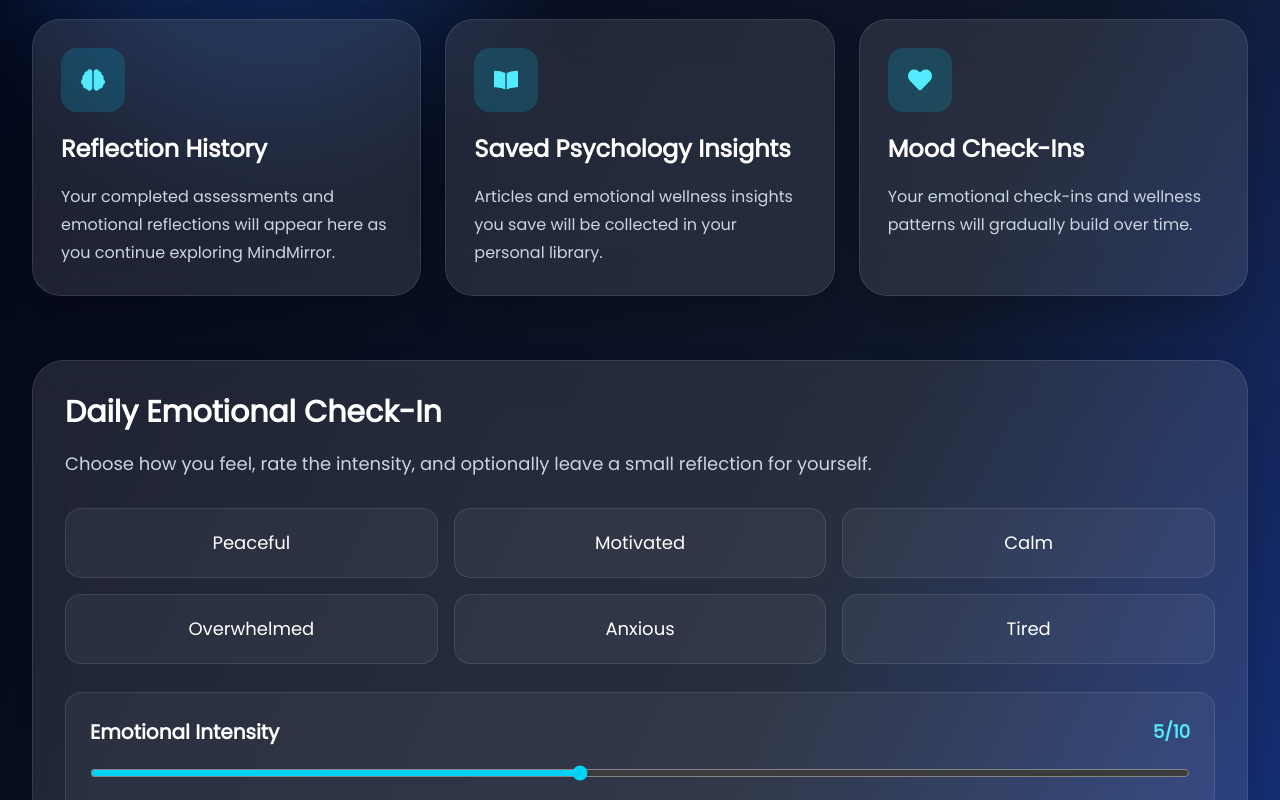
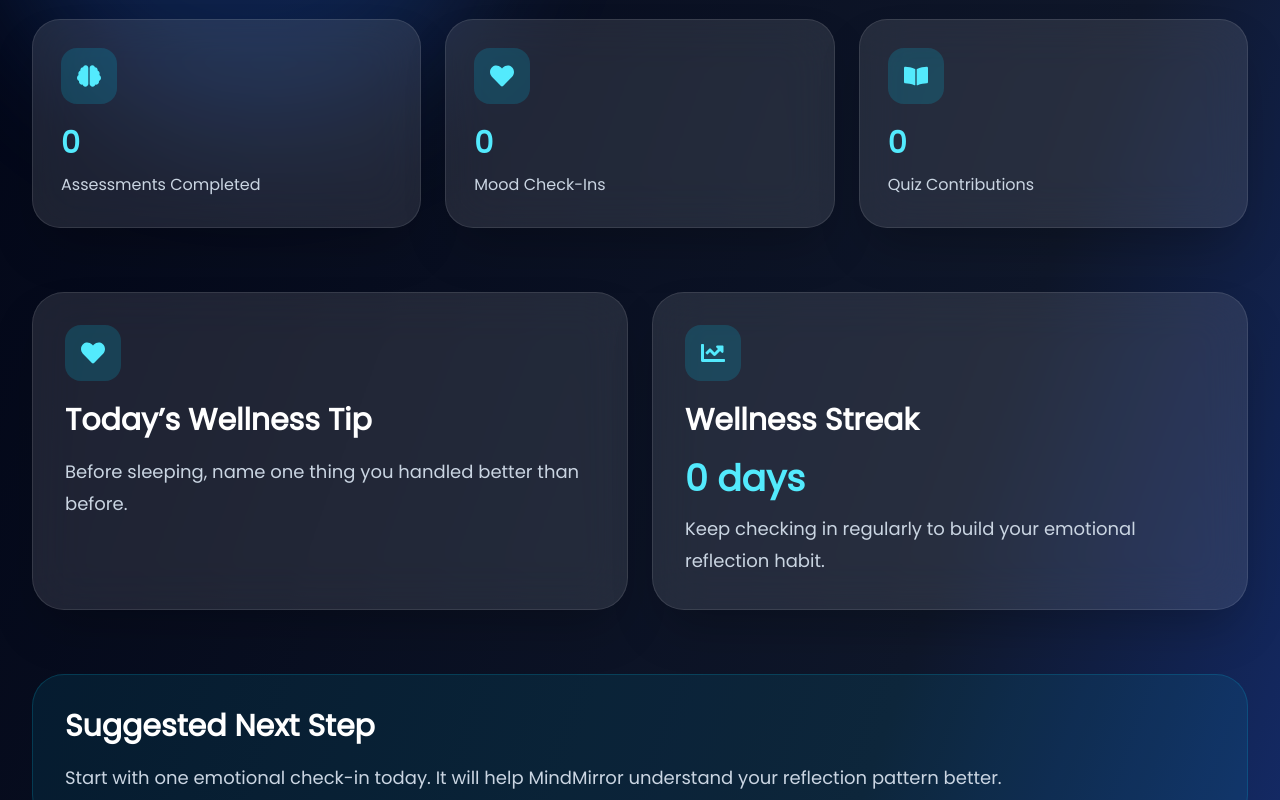
Before and after one commit to hansini2410/mind-mirror, a React (Vite) app in the folder client/: page /dashboard in a window 1280 px wide. Shown: the part 380-1180 px from the top of the page. Built offline with nearby package versions, Linux system fonts and the light colour scheme; no server answers; sample sign-in values are in the browser's storage.

Commit message:
Improve dashboard with wellness insights

```diff
--- a/client/src/pages/Dashboard.jsx
+++ b/client/src/pages/Dashboard.jsx
@@ -24,48 +24,34 @@ function Dashboard() {
   const navigate = useNavigate();
 
   const userData = JSON.parse(
-    localStorage.getItem("mindmirrorUser") ||
-      "null"
+    localStorage.getItem("mindmirrorUser") || "null"
   );
 
-  const userName =
-    userData?.user?.name || "User";
+  const userName = userData?.user?.name || "User";
 
-  const [results, setResults] =
+  const [results, setResults] = useState([]);
+
+  const [moodHistory, setMoodHistory] = useState([]);
+
+  const [myContributions, setMyContributions] = useState([]);
+
+  const [myBlogContributions, setMyBlogContributions] =
     useState([]);
 
-  const [moodHistory, setMoodHistory] =
-    useState([]);
+  const [selectedMood, setSelectedMood] = useState("");
 
-  const [myContributions, setMyContributions] =
-    useState([]);
+  const [intensity, setIntensity] = useState(5);
 
-  const [
-    myBlogContributions,
-    setMyBlogContributions,
-  ] = useState([]);
+  const [note, setNote] = useState("");
 
-  const [selectedMood, setSelectedMood] =
-    useState("");
+  const [moodLoading, setMoodLoading] = useState(false);
 
-  const [intensity, setIntensity] =
-    useState(5);
-
-  const [note, setNote] =
-    useState("");
-
-  const [moodLoading, setMoodLoading] =
-    useState(false);
-
-  const [moodMessage, setMoodMessage] =
-    useState("");
+  const [moodMessage, setMoodMessage] = useState("");
 
   useEffect(() => {
     window.scrollTo(0, 0);
 
-    const user = localStorage.getItem(
-      "mindmirrorUser"
-    );
+    const user = localStorage.getItem("mindmirrorUser");
 
     if (!user) {
       navigate("/login");
@@ -150,10 +136,7 @@ function Dashboard() {
         getAuthHeaders()
       );
 
-      setMoodHistory([
-        response.data,
-        ...moodHistory,
-      ]);
+      setMoodHistory([response.data, ...moodHistory]);
 
       setMoodMessage(
         "Your emotional check-in has been saved."
@@ -186,11 +169,9 @@ function Dashboard() {
       };
     }
 
-    const totalIntensity =
-      moodHistory.reduce(
+    const totalIntensity = moodHistory.reduce(
       (total, item) =>
-          total +
-          Number(item.intensity || 0),
+        total + Number(item.intensity || 0),
       0
     );
 
@@ -205,10 +186,8 @@ function Dashboard() {
         (moodCounts[item.mood] || 0) + 1;
     });
 
-    const mostFrequentMood =
-      Object.keys(moodCounts).sort(
-        (a, b) =>
-          moodCounts[b] - moodCounts[a]
+    const mostFrequentMood = Object.keys(moodCounts).sort(
+      (a, b) => moodCounts[b] - moodCounts[a]
     )[0];
 
     let insight =
@@ -245,7 +224,110 @@ function Dashboard() {
     return "bg-yellow-500/10 border-yellow-400/30 text-yellow-300";
   };
 
+  const getMoodEmoji = (mood) => {
+    const moodEmojis = {
+      Peaceful: "🕊️",
+      Motivated: "⚡",
+      Calm: "🌿",
+      Overwhelmed: "🌧️",
+      Anxious: "💭",
+      Tired: "🌙",
+    };
+
+    return moodEmojis[mood] || "💙";
+  };
+
+  const getWellnessTip = () => {
+    const tips = [
+      "Pause for one minute today and notice your breathing without judging it.",
+      "Write down one thing that felt heavy and one thing that felt peaceful today.",
+      "Take a short break from screens and let your mind reset.",
+      "Drink water, stretch gently, and give your body a small moment of care.",
+      "Talk to yourself the way you would comfort a close friend.",
+      "Choose one small task today instead of trying to fix everything at once.",
+      "Before sleeping, name one thing you handled better than before.",
+    ];
+
+    const dayIndex = new Date().getDay();
+
+    return tips[dayIndex];
+  };
+
+  const getWellnessStreak = () => {
+    if (moodHistory.length === 0) {
+      return 0;
+    }
+
+    const uniqueDates = [
+      ...new Set(
+        moodHistory.map((item) =>
+          new Date(item.createdAt).toDateString()
+        )
+      ),
+    ];
+
+    let streak = 0;
+
+    const today = new Date();
+
+    for (let i = 0; i < 30; i++) {
+      const checkDate = new Date(today);
+
+      checkDate.setDate(today.getDate() - i);
+
+      const hasEntry = uniqueDates.includes(
+        checkDate.toDateString()
+      );
+
+      if (hasEntry) {
+        streak += 1;
+      } else if (i === 0) {
+        continue;
+      } else {
+        break;
+      }
+    }
+
+    return streak;
+  };
+
+  const getSuggestedNextStep = () => {
+    if (moodHistory.length === 0 && results.length === 0) {
+      return "Start with one emotional check-in today. It will help MindMirror understand your reflection pattern better.";
+    }
+
+    if (moodHistory.length > 0 && results.length === 0) {
+      return "You have started tracking your mood. Try completing one assessment next to get a deeper reflection.";
+    }
+
+    if (results.length > 0 && moodHistory.length === 0) {
+      return "You have completed an assessment. Add a mood check-in today to track your emotional pattern over time.";
+    }
+
+    return "You are building a good reflection habit. Continue with regular mood check-ins and assessments.";
+  };
+
   const moodSummary = getMoodSummary();
+
+  const wellnessStreak = getWellnessStreak();
+
+  const progressItems = [
+    {
+      label: "Assessments Completed",
+      value: results.length,
+      icon: <FaBrain />,
+    },
+    {
+      label: "Mood Check-Ins",
+      value: moodHistory.length,
+      icon: <FaHeart />,
+    },
+    {
+      label: "Quiz Contributions",
+      value: myContributions.length,
+      icon: <FaBookOpen />,
+    },
+  ];
 
   const sections = [
     {
@@ -289,8 +371,7 @@ function Dashboard() {
     <div
       className="min-h-screen text-white relative overflow-hidden"
       style={{
-        fontFamily:
-          "Poppins, sans-serif",
+        fontFamily: "Poppins, sans-serif",
 
         background:
           "linear-gradient(to bottom right, #020617, #0f172a, #1d4ed8)",
@@ -328,13 +409,81 @@ function Dashboard() {
           </h1>
 
           <p className="text-slate-300 text-base sm:text-lg md:text-xl leading-8 md:leading-9 max-w-4xl">
-            Your personal emotional wellness
-            space will evolve naturally as
-            you explore assessments,
-            reflections, and psychology
-            insights over time.
+            Your personal emotional wellness space will evolve
+            naturally as you explore assessments, reflections,
+            and psychology insights over time.
           </p>
         </motion.div>
+
+        <div className="grid md:grid-cols-3 gap-5 md:gap-6 mb-14 md:mb-16">
+          {progressItems.map((item, index) => (
+            <motion.div
+              key={index}
+              whileHover={{
+                y: -5,
+              }}
+              className="bg-white/10 border border-white/10 backdrop-blur-xl rounded-[28px] p-6 md:p-7 shadow-2xl"
+            >
+              <div className="bg-cyan-500/20 w-14 h-14 rounded-2xl flex items-center justify-center text-2xl text-cyan-300 mb-5">
+                {item.icon}
+              </div>
+
+              <h2 className="text-3xl font-bold text-cyan-300 mb-2">
+                {item.value}
+              </h2>
+
+              <p className="text-slate-300 text-base leading-7">
+                {item.label}
+              </p>
+            </motion.div>
+          ))}
+        </div>
+
+        <div className="grid md:grid-cols-2 gap-6 mb-14 md:mb-16">
+          <div className="bg-white/10 border border-white/10 backdrop-blur-xl rounded-[32px] p-6 md:p-8 shadow-2xl">
+            <div className="bg-cyan-500/20 w-14 h-14 rounded-2xl flex items-center justify-center text-2xl text-cyan-300 mb-5">
+              <FaHeart />
+            </div>
+
+            <h2 className="text-3xl md:text-4xl font-bold mb-4">
+              Today’s Wellness Tip
+            </h2>
+
+            <p className="text-slate-300 text-base md:text-lg leading-8">
+              {getWellnessTip()}
+            </p>
+          </div>
+
+          <div className="bg-white/10 border border-white/10 backdrop-blur-xl rounded-[32px] p-6 md:p-8 shadow-2xl">
+            <div className="bg-cyan-500/20 w-14 h-14 rounded-2xl flex items-center justify-center text-2xl text-cyan-300 mb-5">
+              <FaChartLine />
+            </div>
+
+            <h2 className="text-3xl md:text-4xl font-bold mb-4">
+              Wellness Streak
+            </h2>
+
+            <p className="text-cyan-300 text-4xl font-bold mb-3">
+              {wellnessStreak}{" "}
+              {wellnessStreak === 1 ? "day" : "days"}
+            </p>
+
+            <p className="text-slate-300 text-base md:text-lg leading-8">
+              Keep checking in regularly to build your emotional
+              reflection habit.
+            </p>
+          </div>
+        </div>
+
+        <div className="bg-cyan-500/10 border border-cyan-500/20 rounded-[32px] p-6 md:p-8 mb-14 md:mb-16">
+          <h2 className="text-3xl md:text-4xl font-bold mb-4">
+            Suggested Next Step
+          </h2>
+
+          <p className="text-slate-300 text-base md:text-lg leading-8">
+            {getSuggestedNextStep()}
+          </p>
+        </div>
 
         <div className="grid md:grid-cols-3 gap-5 md:gap-6 mb-14 md:mb-16">
           {sections.map((section, index) => (
@@ -367,9 +516,8 @@ function Dashboard() {
             </h2>
 
             <p className="text-slate-300 text-base md:text-lg leading-8 mb-7">
-              Choose how you feel, rate the
-              intensity, and optionally leave
-              a small reflection for yourself.
+              Choose how you feel, rate the intensity, and
+              optionally leave a small reflection for yourself.
             </p>
 
             <div className="grid sm:grid-cols-2 md:grid-cols-3 gap-4 mb-7">
@@ -392,6 +540,9 @@ function Dashboard() {
                       : "bg-white/5 border-white/10 hover:bg-cyan-500/10"
                   }`}
                 >
+                  <span className="mr-2">
+                    {getMoodEmoji(mood)}
+                  </span>
                   {mood}
                 </motion.button>
               ))}
@@ -422,9 +573,7 @@ function Dashboard() {
 
             <textarea
               value={note}
-              onChange={(e) =>
-                setNote(e.target.value)
-              }
+              onChange={(e) => setNote(e.target.value)}
               placeholder="Optional reflection note..."
               className="w-full min-h-[110px] bg-white/5 border border-white/10 rounded-2xl p-5 text-base text-white placeholder:text-slate-400 outline-none focus:border-cyan-400 transition mb-6"
             ></textarea>
@@ -500,6 +649,9 @@ function Dashboard() {
                     </h3>
 
                     <p className="text-cyan-300 text-3xl font-bold break-words">
+                      {getMoodEmoji(
+                        moodSummary.mostFrequentMood
+                      )}{" "}
                       {moodSummary.mostFrequentMood}
                     </p>
                   </motion.div>
@@ -546,9 +698,8 @@ function Dashboard() {
           {myContributions.length === 0 ? (
             <div className="bg-white/10 border border-white/10 backdrop-blur-xl rounded-[32px] p-6 md:p-8">
               <p className="text-slate-300 text-base md:text-lg leading-8">
-                Quizzes you contribute to
-                MindMirror will appear here
-                with their review status.
+                Quizzes you contribute to MindMirror will appear
+                here with their review status.
               </p>
             </div>
           ) : (
@@ -571,14 +722,12 @@ function Dashboard() {
                         quiz.status
                       )}`}
                     >
-                      {quiz.status ||
-                        "under review"}
+                      {quiz.status || "under review"}
                     </span>
                   </div>
 
                   <p className="text-cyan-300 uppercase tracking-[0.22em] text-xs mb-3">
-                    {quiz.category ||
-                      "Self Awareness"}
+                    {quiz.category || "Self Awareness"}
                   </p>
 
                   <h3 className="text-2xl font-bold mb-3">
@@ -621,10 +770,9 @@ function Dashboard() {
           {myBlogContributions.length === 0 ? (
             <div className="bg-white/10 border border-white/10 backdrop-blur-xl rounded-[32px] p-6 md:p-8">
               <p className="text-slate-300 text-base md:text-lg leading-8">
-                Blog resources you contribute
-                to MindMirror will appear here
-                after the blog contribution API
-                is added to the backend.
+                Blog resources you contribute to MindMirror will
+                appear here after the blog contribution API is
+                added to the backend.
               </p>
             </div>
           ) : (
@@ -647,14 +795,12 @@ function Dashboard() {
                         blog.status
                       )}`}
                     >
-                      {blog.status ||
-                        "under review"}
+                      {blog.status || "under review"}
                     </span>
                   </div>
 
                   <p className="text-cyan-300 uppercase tracking-[0.22em] text-xs mb-3">
-                    {blog.category ||
-                      "Psychology"}
+                    {blog.category || "Psychology"}
                   </p>
 
                   <h3 className="text-2xl font-bold mb-3">
@@ -711,17 +857,13 @@ function Dashboard() {
           {moodHistory.length === 0 ? (
             <div className="bg-white/10 border border-white/10 backdrop-blur-xl rounded-[32px] p-6 md:p-8">
               <p className="text-slate-300 text-base md:text-lg leading-8">
-                Your mood check-ins will
-                appear here once you begin
-                saving daily emotional
-                reflections.
+                Your mood check-ins will appear here once you
+                begin saving daily emotional reflections.
               </p>
             </div>
           ) : (
             <div className="grid md:grid-cols-3 gap-6">
-              {moodHistory
-                .slice(0, 6)
-                .map((item) => (
+              {moodHistory.slice(0, 6).map((item) => (
                 <motion.div
                   key={item._id}
                   whileHover={{
@@ -730,7 +872,7 @@ function Dashboard() {
                   className="bg-white/10 border border-white/10 backdrop-blur-xl rounded-[28px] p-6 shadow-2xl"
                 >
                   <div className="bg-cyan-500/20 w-14 h-14 rounded-2xl flex items-center justify-center text-2xl text-cyan-300 mb-5">
-                      <FaHeart />
+                    {getMoodEmoji(item.mood)}
                   </div>
 
                   <h3 className="text-2xl font-bold mb-3">
@@ -738,8 +880,7 @@ function Dashboard() {
                   </h3>
 
                   <p className="text-slate-300 mb-3">
-                      Intensity:{" "}
-                      {item.intensity}/10
+                    Intensity: {item.intensity}/10
                   </p>
 
                   {item.note && (
@@ -768,10 +909,9 @@ function Dashboard() {
           {results.length === 0 ? (
             <div className="bg-white/10 border border-white/10 backdrop-blur-xl rounded-[32px] p-6 md:p-8">
               <p className="text-slate-300 text-base md:text-lg leading-8">
-                Your reflections will begin
-                appearing here as you complete
-                emotional assessments and
-                explore MindMirror.
+                Your reflections will begin appearing here as you
+                complete emotional assessments and explore
+                MindMirror.
               </p>
             </div>
           ) : (
@@ -805,8 +945,8 @@ function Dashboard() {
 
                   <div className="bg-white/5 border border-white/10 rounded-2xl p-5">
                     <p className="text-slate-300 leading-7">
-                      Emotional reflection
-                      score: {result.score}
+                      Emotional reflection score:{" "}
+                      {result.score}
                     </p>
                   </div>
                 </motion.div>
```
Lines whose indentation alone changed are shown as unchanged.
